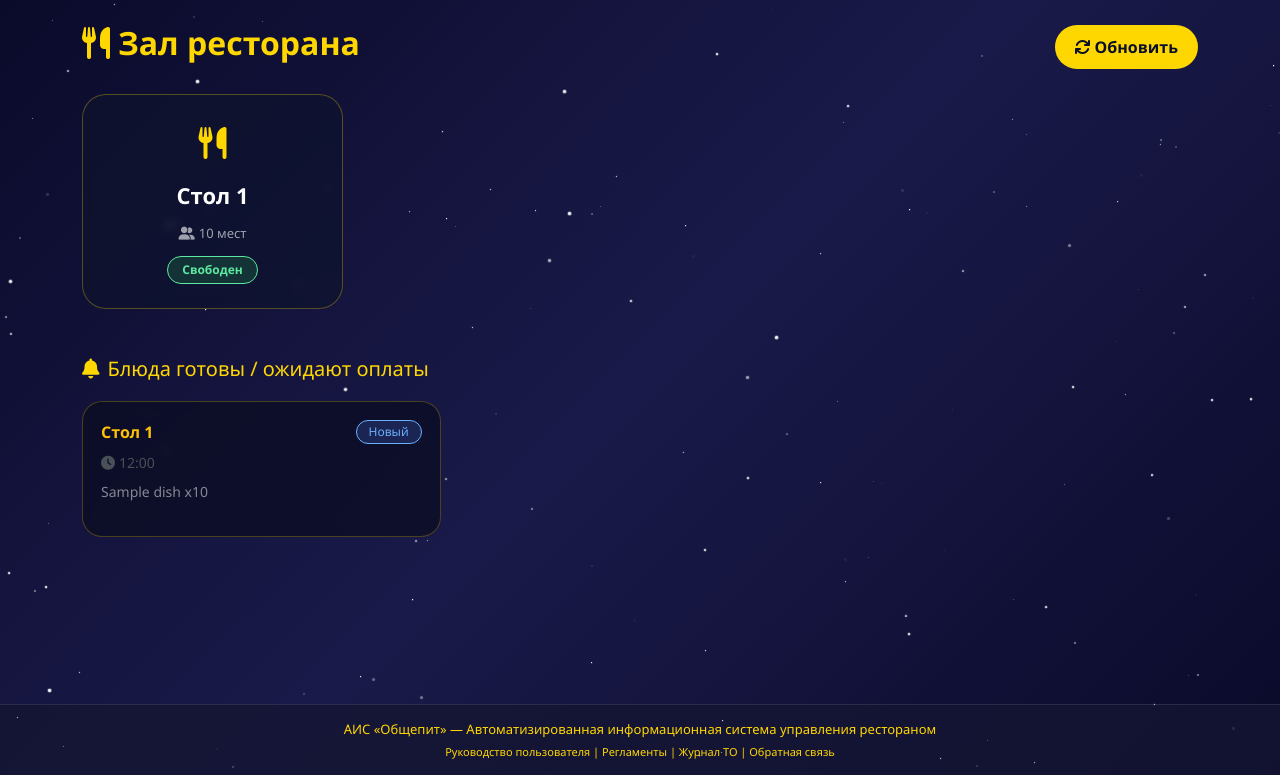
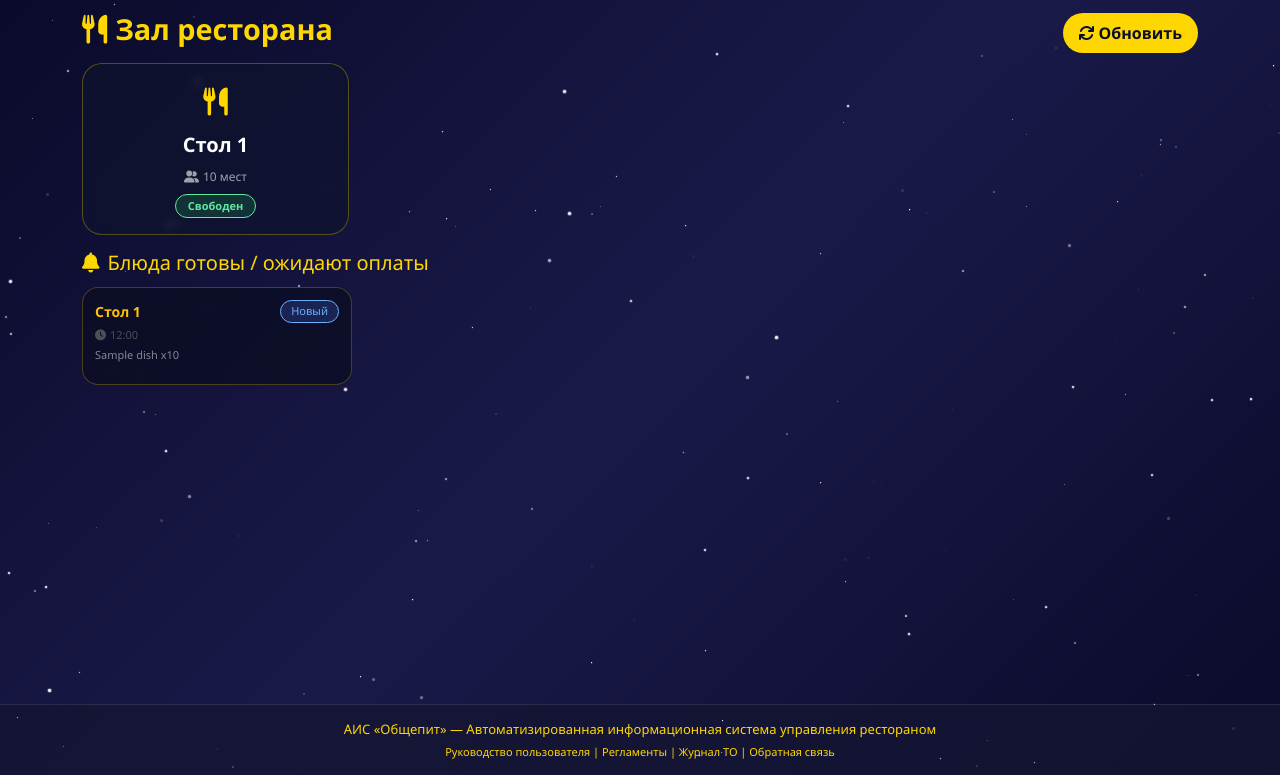
Before and after one commit to kotp2001/obshepit-ais-fixed, a Django app: page /waiter/ in a window 1280 px wide. Shown: the part 25-800 px from the top of the page. Run offline with Django 4.2, Linux system fonts and the light colour scheme; tables that the repository leaves empty hold one stand-in row (values such as "Sample post"); parts of the project's set-up code (start-up, migrations or seed data) failed here and were passed over.

Commit message:
Update waiter_hall.html

```diff
--- a/templates/waiter_hall.html
+++ b/templates/waiter_hall.html
@@ -4,17 +4,22 @@
 {% block extra_css %}
 <style>
     /* Специфичные стили для зала (не трогают фон и плашки) */
+    /* Уменьшаем отступы для компактности */
+    .container.py-4 {
+        padding-top: 0.75rem !important;
+        padding-bottom: 0.75rem !important;
+    }
     .hall-grid {
         display: grid;
         grid-template-columns: repeat(4, 1fr);
-        gap: 24px;
-        margin-bottom: 32px;
+        gap: 16px;
+        margin-bottom: 16px;
     }
     .table-card {
         background: rgba(15, 20, 45, 0.65);
         backdrop-filter: blur(4px);
-        border-radius: 24px;
-        padding: 24px 16px;
+        border-radius: 20px;
+        padding: 16px 12px;
         text-align: center;
         transition: all 0.25s ease;
         border: 1px solid rgba(255, 215, 0, 0.3);
@@ -22,21 +27,15 @@
         display: flex;
         flex-direction: column;
         align-items: center;
-        gap: 12px;
+        gap: 8px;
     }
-    .table-card:hover {
-        transform: translateY(-6px);
-        border-color: #ffd700;
-        box-shadow: 0 20px 30px -8px rgba(0, 0, 0, 0.5), 0 0 15px rgba(255, 215, 0, 0.3);
-        background: rgba(20, 28, 55, 0.8);
-    }
-    .table-icon { font-size: 32px; color: #ffd700; }
-    .table-number { font-size: 22px; font-weight: 700; color: white; }
-    .table-seats { font-size: 13px; color: rgba(255,255,255,0.6); }
+    .table-icon { font-size: 28px; color: #ffd700; }
+    .table-number { font-size: 20px; font-weight: 700; color: white; }
+    .table-seats { font-size: 12px; color: rgba(255,255,255,0.6); }
     .table-status {
-        font-size: 12px;
+        font-size: 11px;
         font-weight: 600;
-        padding: 4px 14px;
+        padding: 3px 12px;
         border-radius: 40px;
         background: rgba(0,0,0,0.5);
         border: 1px solid;
@@ -44,34 +43,30 @@
     }
     .orders-grid {
         display: grid;
-        grid-template-columns: repeat(auto-fill, minmax(280px, 1fr));
-        gap: 20px;
-        margin-top: 12px;
+        grid-template-columns: repeat(auto-fill, minmax(260px, 1fr));
+        gap: 12px;
+        margin-top: 8px;
     }
     .order-card {
         background: rgba(10, 12, 32, 0.7);
         backdrop-filter: blur(4px);
-        border-radius: 20px;
-        padding: 18px;
+        border-radius: 16px;
+        padding: 12px;
         border: 1px solid rgba(255,215,0,0.25);
     }
     .dish-item {
         background: rgba(30, 35, 70, 0.7);
-        border-radius: 16px;
-        padding: 12px;
+        border-radius: 14px;
+        padding: 10px;
         cursor: pointer;
         transition: 0.15s;
         border: 1px solid rgba(255,255,255,0.1);
     }
-    .dish-item:hover {
-        border-color: #ffd700;
-        background: rgba(50, 55, 95, 0.8);
-    }
     .cart-item {
         background: rgba(20, 25, 55, 0.6);
-        border-radius: 14px;
-        padding: 10px;
-        margin-bottom: 8px;
+        border-radius: 12px;
+        padding: 8px;
+        margin-bottom: 6px;
         display: flex;
         justify-content: space-between;
         align-items: center;
@@ -82,16 +77,16 @@
         font-weight: 700;
         border: none;
         border-radius: 40px;
-        padding: 10px 20px;
+        padding: 8px 16px;
         transition: 0.2s;
     }
-    .btn-gold:hover {
-        background: #ffed66;
-        transform: scale(1.02);
+    /* Для footer - уменьшаем отступ сверху */
+    footer.footer, .footer {
+        margin-top: 16px !important;
     }
-    /* Адаптив: на узких экранах 2 колонки, на телефонах 1 */
+    /* Адаптив */
     @media (max-width: 900px) {
-        .hall-grid { grid-template-columns: repeat(2, 1fr); gap: 16px; }
+        .hall-grid { grid-template-columns: repeat(2, 1fr); gap: 12px; }
     }
     @media (max-width: 500px) {
         .hall-grid { grid-template-columns: 1fr; }
@@ -100,8 +95,8 @@
 {% endblock %}
 
 {% block content %}
-<div class="d-flex justify-content-between align-items-center flex-wrap mb-4">
-    <h2 style="color:#ffd700; font-weight: 700;">
+<div class="d-flex justify-content-between align-items-center flex-wrap mb-2">
+    <h2 style="color:#ffd700; font-weight: 700; font-size: 1.8rem;">
         <i class="fas fa-utensils me-2"></i>Зал ресторана
     </h2>
     <button class="btn btn-gold" id="refresh-tables" onclick="loadTables()">
@@ -111,15 +106,15 @@
 
 <!-- Сетка столов (4 колонки) -->
 <div id="hall-container" class="hall-grid">
-    <div class="text-center" style="grid-column:1/-1; padding:40px;">
+    <div class="text-center" style="grid-column:1/-1; padding:30px;">
         <div class="spinner-border text-warning" role="status"></div>
         <p class="mt-2">Загрузка столов...</p>
     </div>
 </div>
 
-<!-- Блок активных заказов (готовые к оплате) -->
-<div class="mt-5">
-    <h5 style="color:#ffd700; margin-bottom: 20px;"><i class="fas fa-bell me-2"></i>Блюда готовы / ожидают оплаты</h5>
+<!-- Блок активных заказов -->
+<div class="mt-3">
+    <h5 style="color:#ffd700; margin-bottom: 12px; font-size: 1.25rem;"><i class="fas fa-bell me-2"></i>Блюда готовы / ожидают оплаты</h5>
     <div id="ready-orders-list" class="orders-grid">
         <p style="color:rgba(255,255,255,0.5);">Нет активных заказов</p>
     </div>
@@ -128,7 +123,7 @@
 <!-- Контейнер для модального окна заказа -->
 <div id="order-modal-container"></div>
 
-<!-- Модальное окно оплаты (использует стили base.html) -->
+<!-- Модальное окно оплаты -->
 <div class="modal fade" id="paymentModal" tabindex="-1">
     <div class="modal-dialog modal-dialog-centered">
         <div class="modal-content">
@@ -153,7 +148,7 @@
 <div class="modal fade" id="receiptModal" tabindex="-1">
     <div class="modal-dialog modal-dialog-centered">
         <div class="modal-content" style="background:white; color:#0a0f2a; border-radius: 24px; font-family: monospace;">
-            <div class="modal-body" id="receipt-content" style="padding:24px;"></div>
+            <div class="modal-body" id="receipt-content" style="padding:20px;"></div>
             <div class="modal-footer">
                 <button class="btn btn-secondary" data-bs-dismiss="modal">Закрыть</button>
                 <button class="btn btn-warning" onclick="window.print()">🖨️ Печать</button>
@@ -250,13 +245,13 @@ async function loadActiveOrders() {
             const isReady = order.status === 'ready';
             return `
                 <div class="order-card">
-                    <div class="d-flex justify-content-between align-items-center mb-2">
-                        <span class="fw-bold text-warning">Стол ${order.table_number}</span>
-                        <span style="background:${st.bg}; border:1px solid ${st.color}; color:${st.color}; border-radius:40px; padding:2px 12px; font-size:12px;">${st.label}</span>
+                    <div class="d-flex justify-content-between align-items-center mb-1">
+                        <span class="fw-bold text-warning" style="font-size:14px;">Стол ${order.table_number}</span>
+                        <span style="background:${st.bg}; border:1px solid ${st.color}; color:${st.color}; border-radius:40px; padding:2px 10px; font-size:11px;">${st.label}</span>
                     </div>
-                    <div class="small text-light-emphasis mb-2"><i class="fas fa-clock me-1"></i>${time}</div>
-                    <div class="small text-white-50 mb-3">${items}</div>
-                    ${isReady ? `<button class="btn btn-gold w-100 py-1" onclick="openPayment(${order.id})"><i class="fas fa-cash-register me-1"></i>Принять оплату</button>` : ''}
+                    <div class="small text-light-emphasis mb-1" style="font-size:11px;"><i class="fas fa-clock me-1"></i>${time}</div>
+                    <div class="small text-white-50 mb-2" style="font-size:11px;">${items}</div>
+                    ${isReady ? `<button class="btn btn-gold w-100 py-1" style="font-size:12px;" onclick="openPayment(${order.id})"><i class="fas fa-cash-register me-1"></i>Принять оплату</button>` : ''}
                 </div>
             `;
         }).join('');
@@ -285,14 +280,14 @@ async function openOrderModal(tableId, tableNumber, tableSeats) {
             const catDishes = dishes.filter(d => d.category_id === cat.id);
             if (!catDishes.length) return '';
             return `
-                <div class="mb-4">
-                    <h6 class="text-warning border-bottom border-warning pb-2 mb-3">${cat.name}</h6>
+                <div class="mb-3">
+                    <h6 class="text-warning border-bottom border-warning pb-1 mb-2" style="font-size:1rem;">${cat.name}</h6>
                     <div class="row g-2">
                         ${catDishes.map(d => `
                             <div class="col-6">
                                 <div class="dish-item" data-id="${d.id}" data-name="${d.name}" data-price="${d.price}">
-                                    <div class="fw-semibold">${d.name}</div>
-                                    <div class="text-warning small">${d.price} ₽</div>
+                                    <div class="fw-semibold" style="font-size:13px;">${d.name}</div>
+                                    <div class="text-warning small" style="font-size:11px;">${d.price} ₽</div>
                                 </div>
                             </div>
                         `).join('')}
@@ -305,29 +300,29 @@ async function openOrderModal(tableId, tableNumber, tableSeats) {
             <div class="modal fade" id="orderModal" tabindex="-1">
                 <div class="modal-dialog modal-xl">
                     <div class="modal-content">
-                        <div class="modal-header">
+                        <div class="modal-header py-2">
                             <h5 class="modal-title text-warning"><i class="fas fa-utensils me-2"></i>Заказ для стола ${tableNumber}</h5>
                             <button type="button" class="btn-close btn-close-white" data-bs-dismiss="modal"></button>
                         </div>
-                        <div class="modal-body">
-                            <div class="row g-4">
+                        <div class="modal-body" style="padding: 16px;">
+                            <div class="row g-3">
                                 <div class="col-md-7">
-                                    <h6 class="text-warning mb-3">📋 Меню</h6>
-                                    <div style="max-height: 500px; overflow-y: auto; padding-right: 8px;">${menuHtml}</div>
+                                    <h6 class="text-warning mb-2">📋 Меню</h6>
+                                    <div style="max-height: 460px; overflow-y: auto; padding-right: 6px;">${menuHtml}</div>
                                 </div>
                                 <div class="col-md-5">
-                                    <h6 class="text-warning mb-3">🛒 Корзина</h6>
-                                    <div id="cart-items" style="min-height: 120px; max-height: 320px; overflow-y: auto;"></div>
-                                    <div class="border-top border-warning mt-3 pt-3">
-                                        <div class="d-flex justify-content-between fw-bold fs-5">
+                                    <h6 class="text-warning mb-2">🛒 Корзина</h6>
+                                    <div id="cart-items" style="min-height: 100px; max-height: 280px; overflow-y: auto;"></div>
+                                    <div class="border-top border-warning mt-2 pt-2">
+                                        <div class="d-flex justify-content-between fw-bold">
                                             <span>Итого:</span>
                                             <span id="cart-total" class="text-warning">0 ₽</span>
                                         </div>
                                     </div>
-                                    <label class="mt-3 small">Количество гостей (макс. ${tableSeats})</label>
-                                    <input type="number" id="guest-count" class="form-control my-2" value="2" min="1" max="${tableSeats}" oninput="if(this.value > ${tableSeats}) this.value = ${tableSeats}; if(this.value < 1) this.value = 1;">
-                                    <button onclick="submitOrder()" class="btn btn-gold w-100 mt-3 py-2">Оформить заказ</button>
-                                    <button class="btn btn-outline-light w-100 mt-2" data-bs-dismiss="modal">Отмена</button>
+                                    <label class="mt-2 small">Количество гостей (макс. ${tableSeats})</label>
+                                    <input type="number" id="guest-count" class="form-control my-1 py-1" value="2" min="1" max="${tableSeats}" oninput="if(this.value > ${tableSeats}) this.value = ${tableSeats}; if(this.value < 1) this.value = 1;">
+                                    <button onclick="submitOrder()" class="btn btn-gold w-100 mt-2 py-1">Оформить заказ</button>
+                                    <button class="btn btn-outline-light w-100 mt-1 py-1" data-bs-dismiss="modal">Отмена</button>
                                 </div>
                             </div>
                         </div>
@@ -373,7 +368,7 @@ function updateCart() {
     const totalEl = document.getElementById('cart-total');
     if (!container) return;
     if (!currentCart.length) {
-        container.innerHTML = '<p class="text-center text-white-50 py-4">Корзина пуста</p>';
+        container.innerHTML = '<p class="text-center text-white-50 py-3">Корзина пуста</p>';
         if (totalEl) totalEl.innerText = '0 ₽';
         return;
     }
@@ -383,10 +378,10 @@ function updateCart() {
         return `
             <div class="cart-item">
                 <div>
-                    <div class="fw-semibold">${item.name}</div>
-                    <div class="small text-warning">x${item.qty} × ${item.price} ₽</div>
+                    <div class="fw-semibold" style="font-size:13px;">${item.name}</div>
+                    <div class="small text-warning" style="font-size:11px;">x${item.qty} × ${item.price} ₽</div>
                 </div>
-                <button class="btn btn-sm btn-outline-danger" onclick="removeFromCart(${item.id})">✕</button>
+                <button class="btn btn-sm btn-outline-danger" style="padding:2px 8px; font-size:12px;" onclick="removeFromCart(${item.id})">✕</button>
             </div>
         `;
     }).join('');
@@ -397,7 +392,6 @@ function updateCart() {
 async function submitOrder() {
     if (!currentCart.length) { alert('Добавьте блюда в корзину'); return; }
     let guestCount = parseInt(document.getElementById('guest-count')?.value) || 1;
-    // Дополнительная защита на случай, если oninput не сработал
     const maxGuests = currentTableSeats;
     if (guestCount > maxGuests) guestCount = maxGuests;
     if (guestCount < 1) guestCount = 1;
@@ -461,22 +455,22 @@ async function showReceipt(orderId, forcedMethod) {
         const payment = forcedMethod ? (labels[forcedMethod] || forcedMethod) : data.data.payment_method;
         const order = data.data;
         const itemsHtml = order.items.map(i => `
-            <div style="display:flex; justify-content:space-between; margin-bottom:6px;">
+            <div style="display:flex; justify-content:space-between; margin-bottom:4px; font-size:12px;">
                 <span>${i.name} x${i.quantity}</span><span>${i.total} ₽</span>
             </div>
         `).join('');
         document.getElementById('receipt-content').innerHTML = `
-            <div style="text-align:center; margin-bottom:16px;">
-                <div style="font-size:20px; font-weight:700;">АИС «Общепит»</div>
-                <div style="font-size:12px;">Чек № ${order.order_id}</div>
+            <div style="text-align:center; margin-bottom:12px;">
+                <div style="font-size:18px; font-weight:700;">АИС «Общепит»</div>
+                <div style="font-size:10px;">Чек № ${order.order_id}</div>
             </div>
-            <div style="margin-bottom:12px; font-size:13px;">Стол ${order.table_number} | ${order.created_at}</div>
-            <div style="border-top:1px dashed #ccc; border-bottom:1px dashed #ccc; padding:10px 0; margin-bottom:12px;">${itemsHtml}</div>
-            <div style="display:flex; justify-content:space-between; font-weight:700; font-size:18px; margin-bottom:8px;">
+            <div style="margin-bottom:8px; font-size:11px;">Стол ${order.table_number} | ${order.created_at}</div>
+            <div style="border-top:1px dashed #ccc; border-bottom:1px dashed #ccc; padding:6px 0; margin-bottom:8px;">${itemsHtml}</div>
+            <div style="display:flex; justify-content:space-between; font-weight:700; font-size:16px; margin-bottom:6px;">
                 <span>ИТОГО:</span><span>${order.total} ₽</span>
             </div>
-            <div>Оплата: ${payment}</div>
-            <div style="text-align:center; margin-top:20px;">Спасибо за визит!</div>
+            <div style="font-size:11px;">Оплата: ${payment}</div>
+            <div style="text-align:center; margin-top:12px; font-size:10px;">Спасибо за визит!</div>
         `;
         new bootstrap.Modal(document.getElementById('receiptModal')).show();
     } catch(e) { console.error(e); }
```
